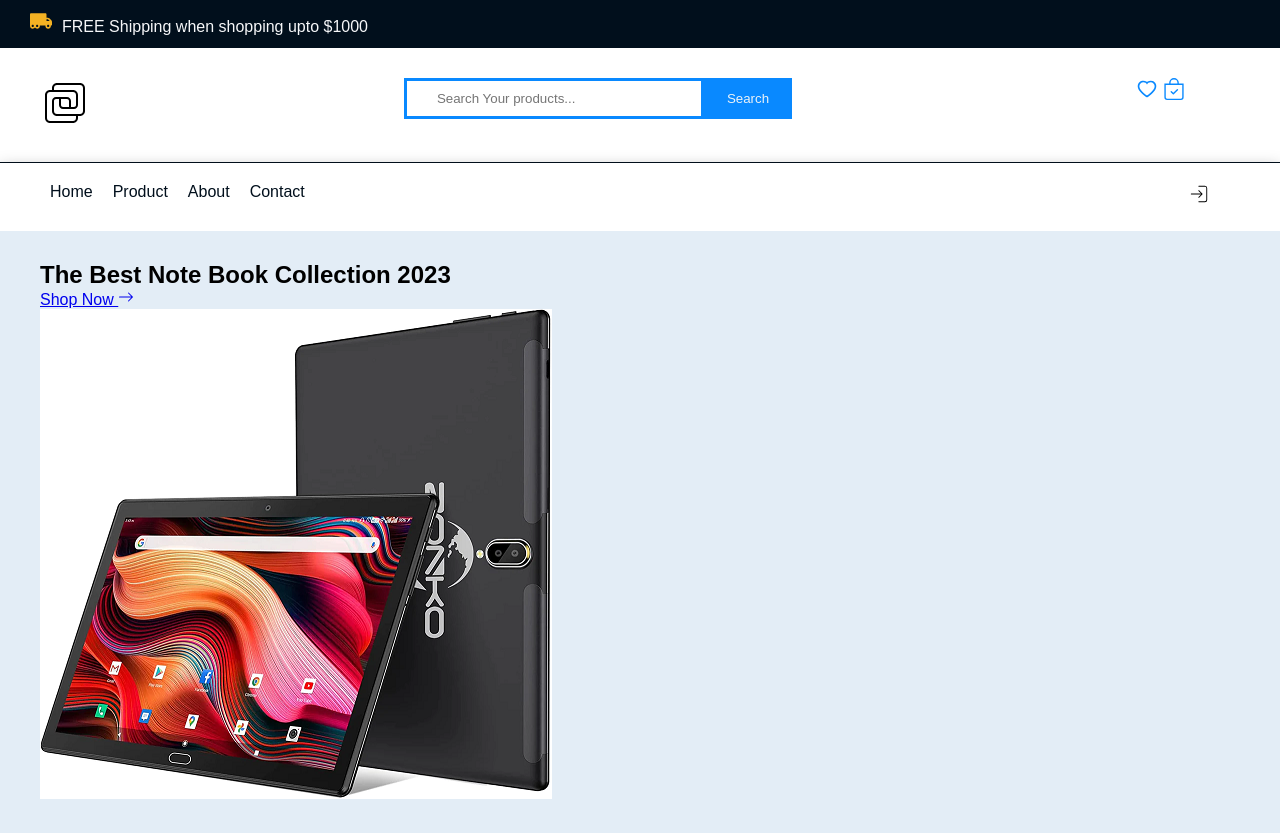
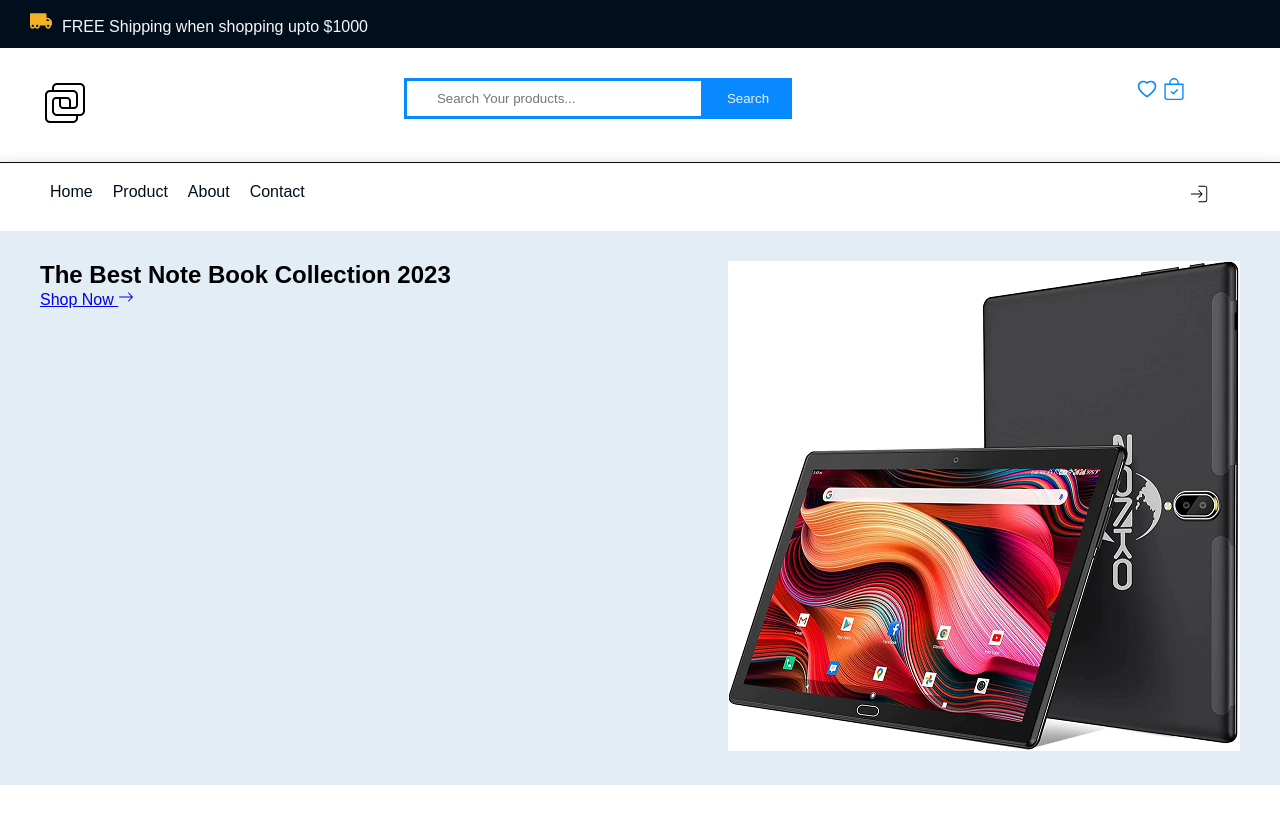
Before and after one commit to jegbune/my-ecommerce-app, a React (Create React App) app: page / in a window 1280 px wide. After the commit the page ends 800 px from the top, so only its background shows below. Built offline with nearby package versions, Linux system fonts and the light colour scheme.

Commit message:
React lesson on homepage styling

```diff
--- a/src/Component/ecommerceComponent/home.css
+++ b/src/Component/ecommerceComponent/home.css
@@ -10,3 +10,13 @@
     width: 100%;
     background: #e3edf6;
 }
+
+.top_banner .container {
+    max-width: 100%;
+     display: flex;
+    justify-content: space-between;
+}
+
+.top_banner .container .detail {
+
+}
```
